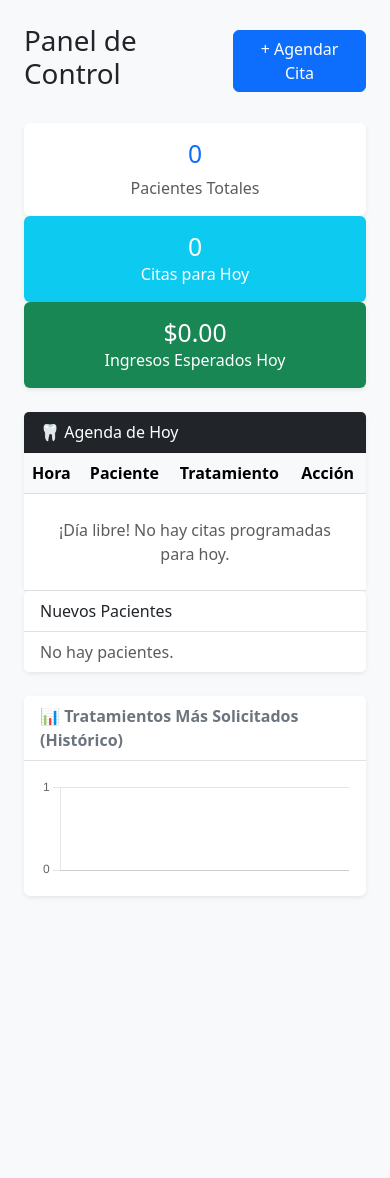
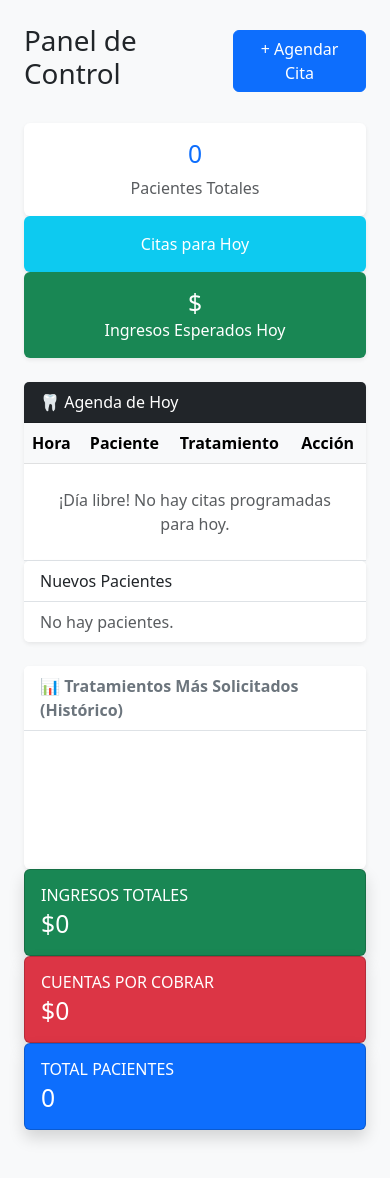
Before and after one commit to herxkull/ClinicaDental, a Django app: page / in a window 390 px wide. Before the commit the page ends 897 px from the top, so only its background shows below. Run offline with Django 5.2, Linux system fonts and the light colour scheme; the visitor is signed in with stand-in values (Sample User, id 1); data that the repository does not hold is empty.

Commit message:
Dashboard financiero agregado

```diff
--- a/gestion/templates/gestion/dashboard.html
+++ b/gestion/templates/gestion/dashboard.html
@@ -107,6 +107,53 @@
     </div>
 </div>
 
+<div class="row mb-4">
+    <!-- Tarjeta Ingresos -->
+    <div class="col-md-4">
+        <div class="card bg-success text-white shadow">
+            <div class="card-body">
+                <div class="d-flex justify-content-between align-items-center">
+                    <div>
+                        <h6 class="text-uppercase mb-1">Ingresos Totales</h6>
+                        <h2 class="mb-0">${{ ingresos_totales }}</h2>
+                    </div>
+                    <i class="fas fa-cash-register fa-2x opacity-50"></i>
+                </div>
+            </div>
+        </div>
+    </div>
+
+    <!-- Tarjeta Deudas -->
+    <div class="col-md-4">
+        <div class="card bg-danger text-white shadow">
+            <div class="card-body">
+                <div class="d-flex justify-content-between align-items-center">
+                    <div>
+                        <h6 class="text-uppercase mb-1">Cuentas por Cobrar</h6>
+                        <h2 class="mb-0">${{ cuentas_por_cobrar }}</h2>
+                    </div>
+                    <i class="fas fa-hand-holding-usd fa-2x opacity-50"></i>
+                </div>
+            </div>
+        </div>
+    </div>
+
+    <!-- Tarjeta Pacientes -->
+    <div class="col-md-4">
+        <div class="card bg-primary text-white shadow">
+            <div class="card-body">
+                <div class="d-flex justify-content-between align-items-center">
+                    <div>
+                        <h6 class="text-uppercase mb-1">Total Pacientes</h6>
+                        <h2 class="mb-0">{{ total_pacientes }}</h2>
+                    </div>
+                    <i class="fas fa-users fa-2x opacity-50"></i>
+                </div>
+            </div>
+        </div>
+    </div>
+</div>
+
 <!-- LIBRERÍA CHART.JS -->
 <script src="https://cdn.jsdelivr.net/npm/chart.js"></script>
 
--- a/gestion/views.py
+++ b/gestion/views.py
@@ -45,6 +45,23 @@ def dashboard(request):
         # Pasamos las listas convertidas a JSON para que JavaScript las entienda
         'labels_grafico': json.dumps(labels_grafico),
         'data_grafico': json.dumps(data_grafico),
+    }
+
+    # 1. Calcular Ingresos Totales (Suma de todos los pagos)
+    ingresos_totales = Pago.objects.aggregate(total=Sum('monto'))['total'] or 0
+
+    # 2. Calcular Cuentas por Cobrar
+    # Sumamos el costo de todos los tratamientos en las citas
+    total_servicios = Cita.objects.aggregate(total=Sum('tratamiento__costo_base'))['total'] or 0
+    cuentas_por_cobrar = total_servicios - ingresos_totales
+
+    # 3. Contar pacientes
+    total_pacientes = Paciente.objects.count()
+
+    context = {
+        'ingresos_totales': ingresos_totales,
+        'cuentas_por_cobrar': cuentas_por_cobrar,
+        'total_pacientes': total_pacientes,
     }
     return render(request, 'gestion/dashboard.html', context)
 
```
